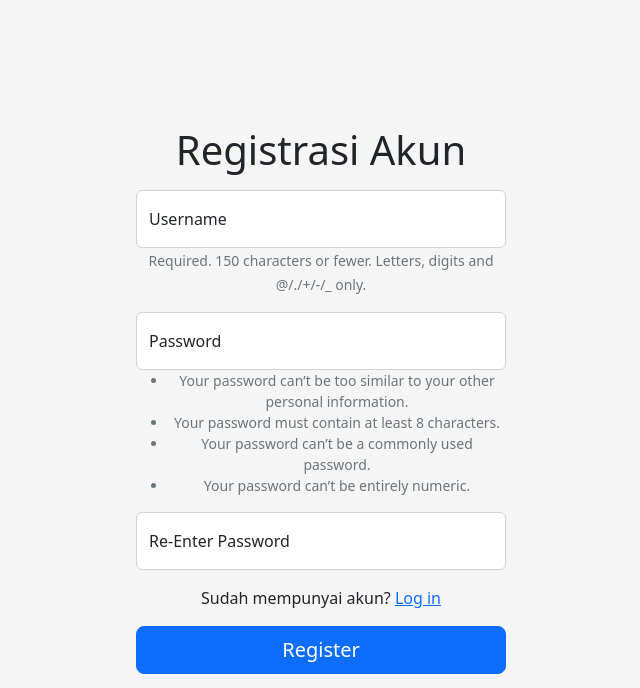
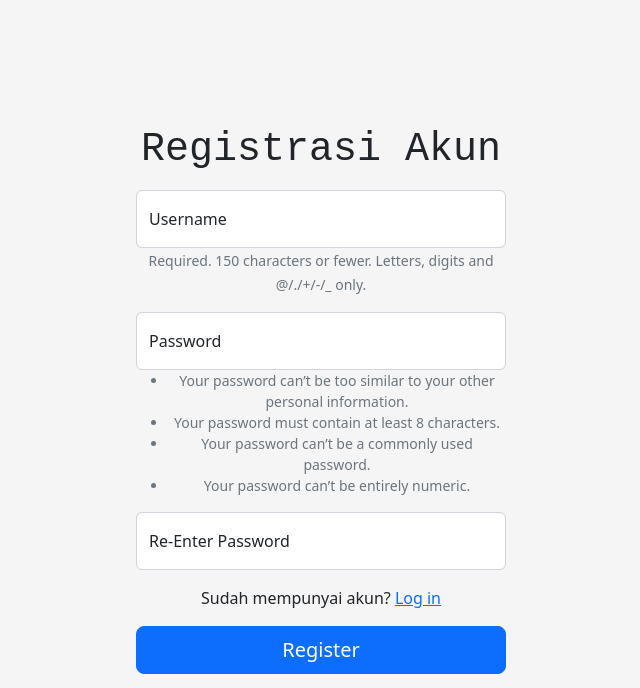
Before and after one commit to RafinalHT/tugas2pbp, a Django app: page /todolist/register/ in a window 1280 px wide. Shown: the top 688 px of the page, without its empty margins (319-959 px from the left). Run offline with Django 4.2, Linux system fonts and the light colour scheme.

Commit message:
Finishing Assignment 05

```diff
--- a/todolist/templates/create-task.html
+++ b/todolist/templates/create-task.html
@@ -15,7 +15,7 @@
         <form class="form-signin w-100 m-auto" method="POST">
 
             {% csrf_token %}
-            <h1 class="h3 mb-4 fw-normal">Create a Task</h1>
+            <h1 class="h3 mb-4 fw-normal" style="font-family: 'Courier New', monospace;">Create a Task</h1>
 
             <div class="form-floating">
                 <input type="text" name="title" placeholder="title" class="form-control">
--- a/todolist/templates/login.html
+++ b/todolist/templates/login.html
@@ -13,7 +13,7 @@
 
     <form class="form-signin w-100 m-auto" method="POST" action="">
         {% csrf_token %}
-        <h1 class="h3 mb-4 fw-normal" style="font-family: 'Brush Script MT', cursive;">Log in</h1>
+        <h1 class="h3 mb-4 fw-normal" style="font-family: 'Courier New', monospace;">Log in</h1>
 
         {% if messages %}
             {% for message in messages %}
@@ -27,7 +27,7 @@
             <input type="text" name="username" placeholder="Username" class="form-control">
             <label for="floatingInput">Username</label>
         </div>
-
+        <br>
         <div class="form-floating">
             <input type="password" name="password" placeholder="Password" class="form-control">
             <label for="floatingPassword">Password</label>
--- a/todolist/templates/register.html
+++ b/todolist/templates/register.html
@@ -14,7 +14,7 @@
     <form class="form-register w-100 m-auto" method="POST">
 
         {% csrf_token %}
-        <h1>Registrasi Akun</h1>
+        <h1 style="font-family: 'Courier New', monospace;">Registrasi Akun</h1>
 
         {% if form.errors %}
             {% for field in form %}
--- a/todolist/templates/todolist.html
+++ b/todolist/templates/todolist.html
@@ -8,7 +8,7 @@
 <header>
     <div class="navbar navbar-light bg-warning shadow-sm">
       <div class="container">
-        <a href="#" class="navbar-brand d-flex align-items-center">
+        <a href="#" class="navbar-brand d-flex align-items-center" style="font-family: 'Courier New', monospace;">
           <strong> {{nama}}'s To-do List</strong>
         </a>
         <span class="navbar-text  ms-auto mx-4">Last login: {{ last_login }}</span>
```
